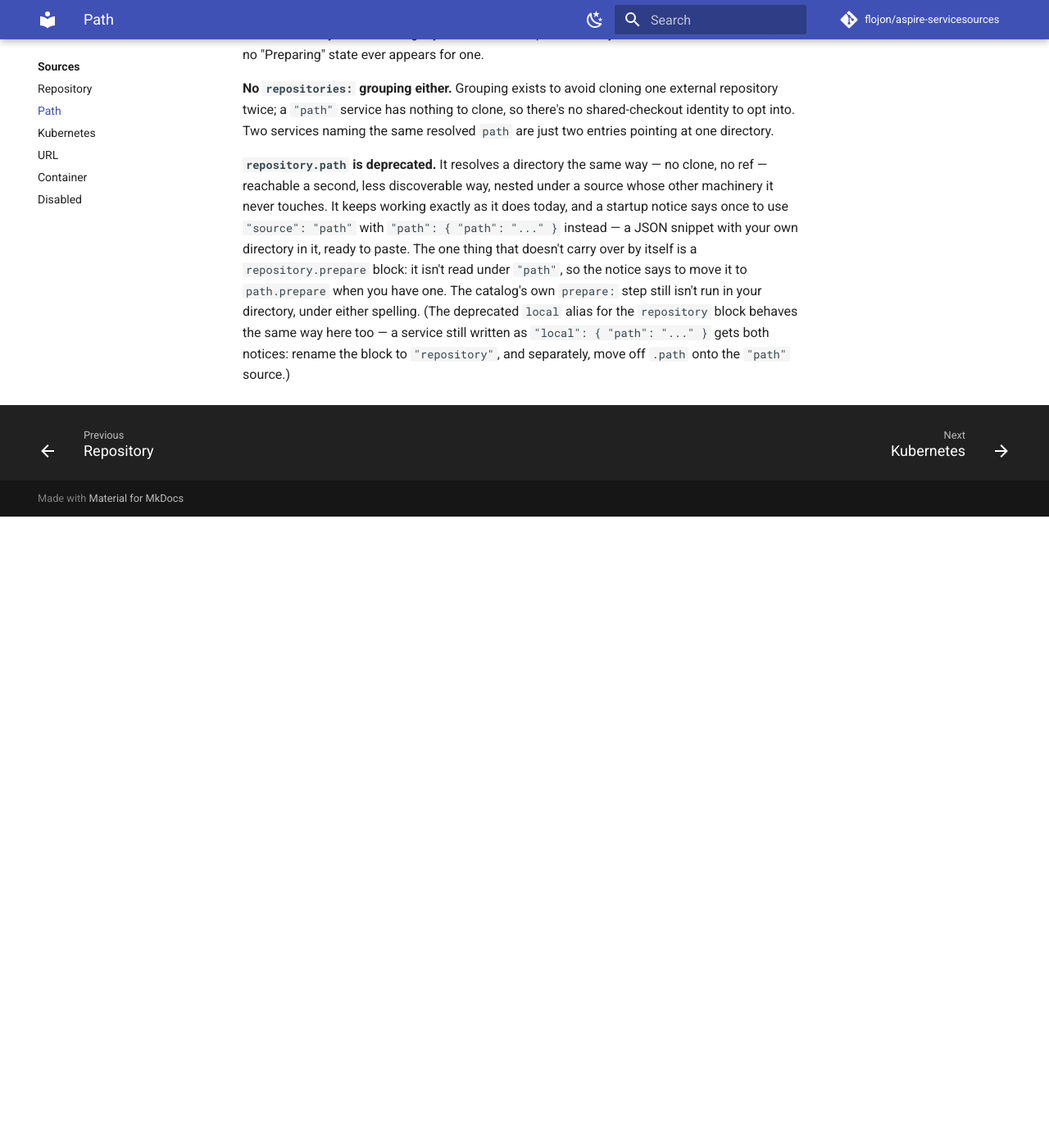
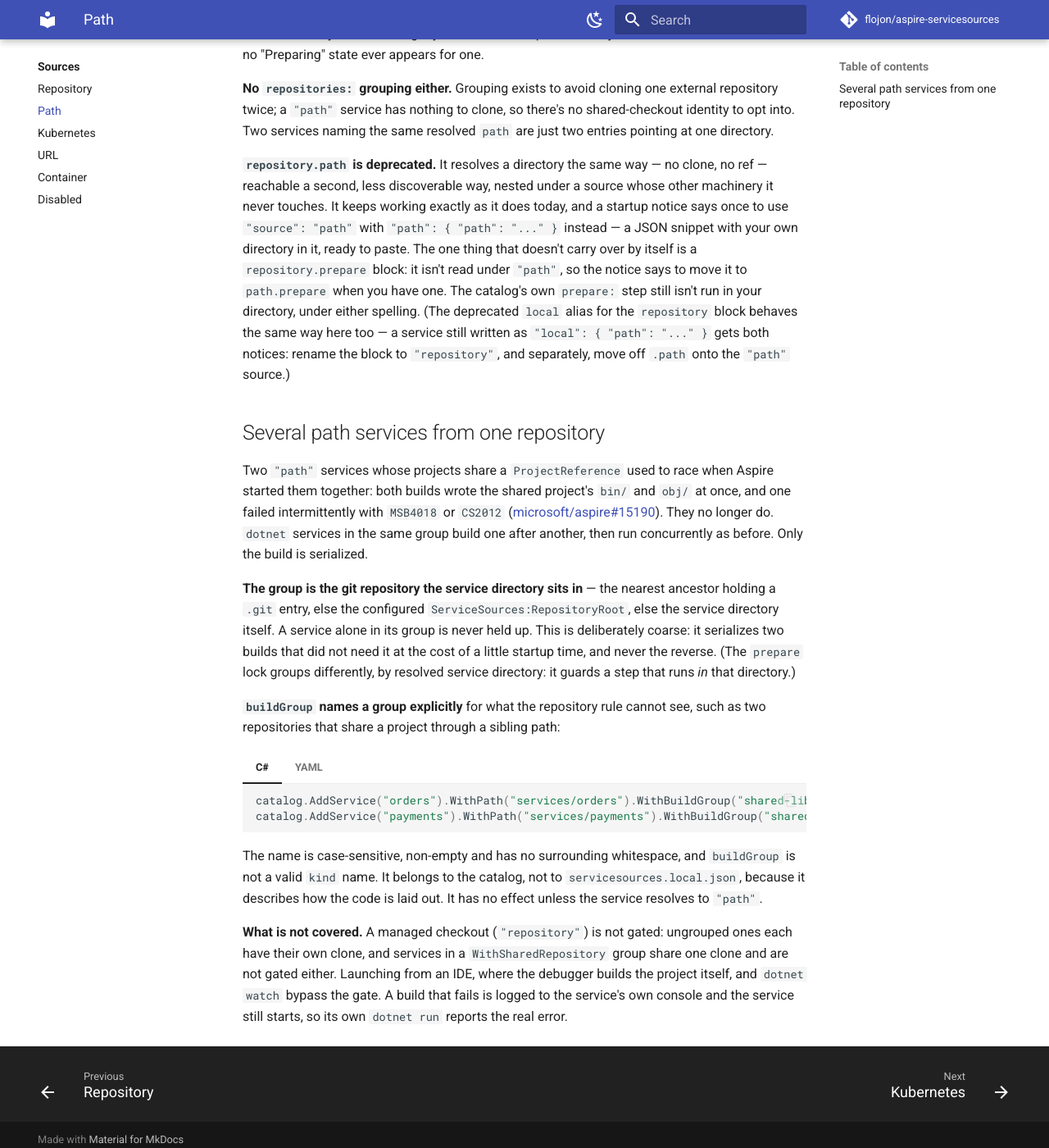
Before and after one commit to flojon/aspire-servicesources, an MkDocs documentation site: the page built from docs/sources/path.md, in a window 1280 px wide and 1400 px high, scrolled down 2683 px. Shown: the whole window at 82% size. Built offline with MkDocs 1.6.1 and Material for MkDocs 9.7.7, drawn with Linux system fonts in a browser that asks for light colours; comment, search, counter and statistics services are not loaded; before the commit the page ends 3313 px from its top, so only the background shows below that.

Commit message:
Document path build serialization and buildGroup (#397)
Co-Authored-By: Claude Sonnet 5.5 <noreply@anthropic.com>

````diff
--- a/docs/sources/path.md
+++ b/docs/sources/path.md
@@ -164,3 +164,48 @@ one. The catalog's own `prepare:` step still isn't run in your directory, under
 (The deprecated `local` alias for the `repository` block behaves the same way here too — a
 service still written as `"local": { "path": "..." }` gets both notices: rename the block to
 `"repository"`, and separately, move off `.path` onto the `"path"` source.)
+
+## Several path services from one repository
+
+Two `"path"` services whose projects share a `ProjectReference` used to race when Aspire started
+them together: both builds wrote the shared project's `bin/` and `obj/` at once, and one failed
+intermittently with `MSB4018` or `CS2012`
+([microsoft/aspire#15190](https://github.com/microsoft/aspire/issues/15190)). They no longer do.
+`dotnet` services in the same group build one after another, then run concurrently as before. Only
+the build is serialized.
+
+**The group is the git repository the service directory sits in** — the nearest ancestor holding a
+`.git` entry, else the configured `ServiceSources:RepositoryRoot`, else the service directory
+itself. A service alone in its group is never held up. This is deliberately coarse: it serializes
+two builds that did not need it at the cost of a little startup time, and never the reverse. (The
+`prepare` lock groups differently, by resolved service directory: it guards a step that runs *in*
+that directory.)
+
+**`buildGroup` names a group explicitly** for what the repository rule cannot see, such as two
+repositories that share a project through a sibling path:
+
+=== "C#"
+
+    ```csharp
+    catalog.AddService("orders").WithPath("services/orders").WithBuildGroup("shared-lib");
+    catalog.AddService("payments").WithPath("services/payments").WithBuildGroup("shared-lib");
+    ```
+
+=== "YAML"
+
+    ```yaml
+    services:
+      orders:
+        path: services/orders
+        buildGroup: shared-lib
+    ```
+
+The name is case-sensitive, non-empty and has no surrounding whitespace, and `buildGroup` is not a
+valid `kind` name. It belongs to the catalog, not to `servicesources.local.json`, because it
+describes how the code is laid out. It has no effect unless the service resolves to `"path"`.
+
+**What is not covered.** A managed checkout (`"repository"`) is not gated: ungrouped ones each have
+their own clone, and services in a `WithSharedRepository` group share one clone and are not gated
+either. Launching from an IDE, where the debugger builds the project itself, and `dotnet watch`
+bypass the gate. A build that fails is logged to the service's own console and the service still
+starts, so its own `dotnet run` reports the real error.
````
Also changed, not shown: CHANGELOG.md (+15 -0 lines), docs/guides/catalog-in-code.md (+4 -0 lines), docs/guides/yaml-catalog.md (+10 -0 lines), docs/sources/repository.md (+15 -7 lines).
